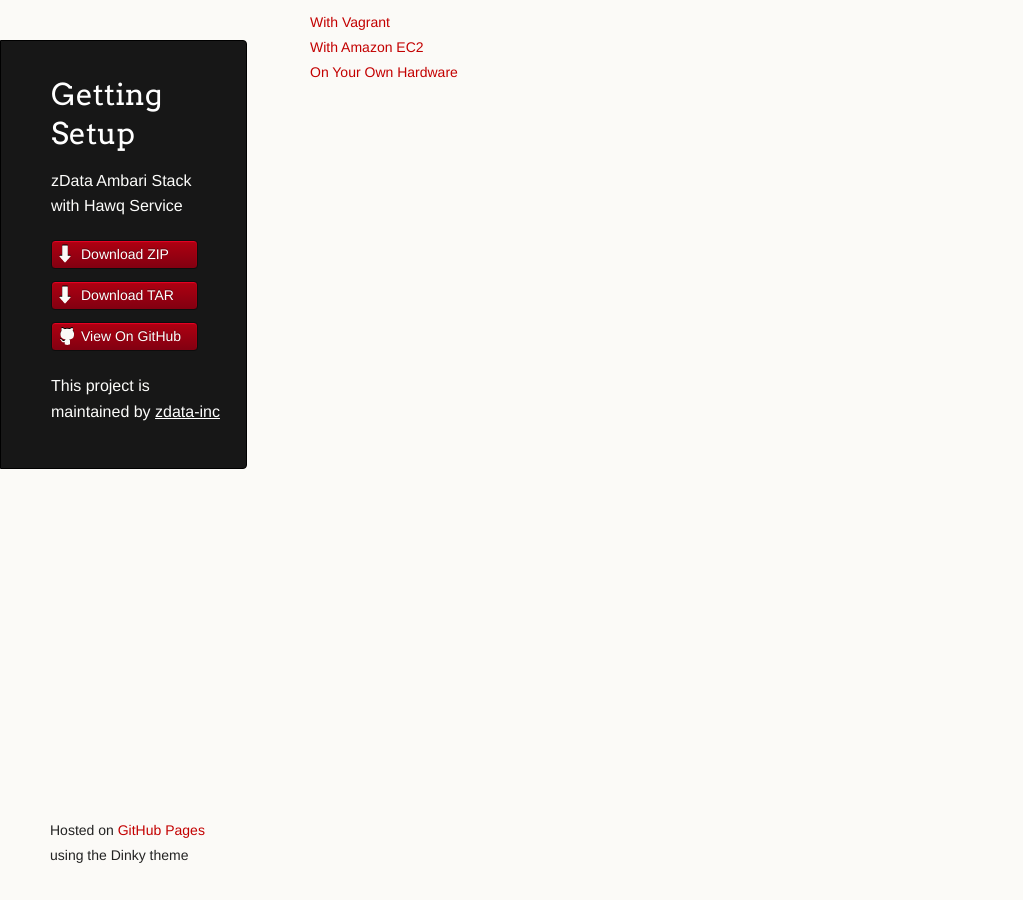
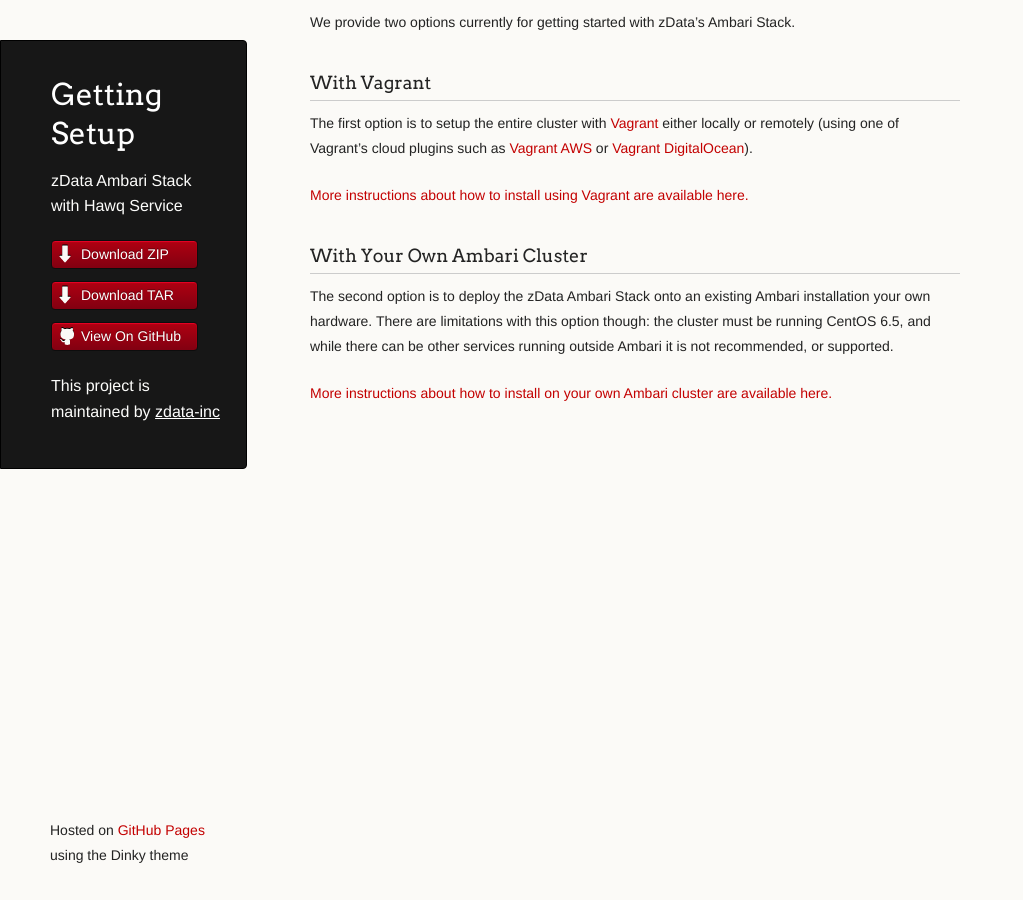
Before and after one commit to zdata-inc/ambari-extensions, a Jekyll site: the page built from getting-setup/index.md, in a window 1280 px wide. Shown: the whole page, without its empty margins (0-1023 px from the left). Built offline with Jekyll 4.4.1, drawn with Linux system fonts in a browser that asks for light colours.

Commit message:
Add content for getting-setup page

```diff
--- a/getting-setup/index.md
+++ b/getting-setup/index.md
@@ -3,6 +3,14 @@
 title: Getting Setup
 ---
 
-[With Vagrant]({{ site.baseurl }}/getting-setup/with-vagrant.html)
-[With Amazon EC2]({{ site.baseurl }}/getting-setup/with-amazon-ec2.html)
-[On Your Own Hardware]({{ site.baseurl }}/getting-setup/on-your-own-hardware.html)
+We provide two options currently for getting started with zData's Ambari Stack.
+
+### With Vagrant
+The first option is to setup the entire cluster with [Vagrant](https://www.vagrantup.com/) either locally or remotely (using one of Vagrant's cloud plugins such as [Vagrant AWS](https://github.com/mitchellh/vagrant-aws) or [Vagrant DigitalOcean](https://github.com/smdahlen/vagrant-digitalocean)).
+
+[More instructions about how to install using Vagrant are available here.]({{ site.baseurl }}/getting-setup/with-vagrant.html)
+
+### With Your Own Ambari Cluster
+The second option is to deploy the zData Ambari Stack onto an existing Ambari installation your own hardware.  There are limitations with this option though: the cluster must be running CentOS 6.5, and while there can be other services running outside Ambari it is not recommended, or supported.
+
+[More instructions about how to install on your own Ambari cluster are available here.]({{ site.baseurl }}/getting-setup/on-your-own-hardware.html)
```
